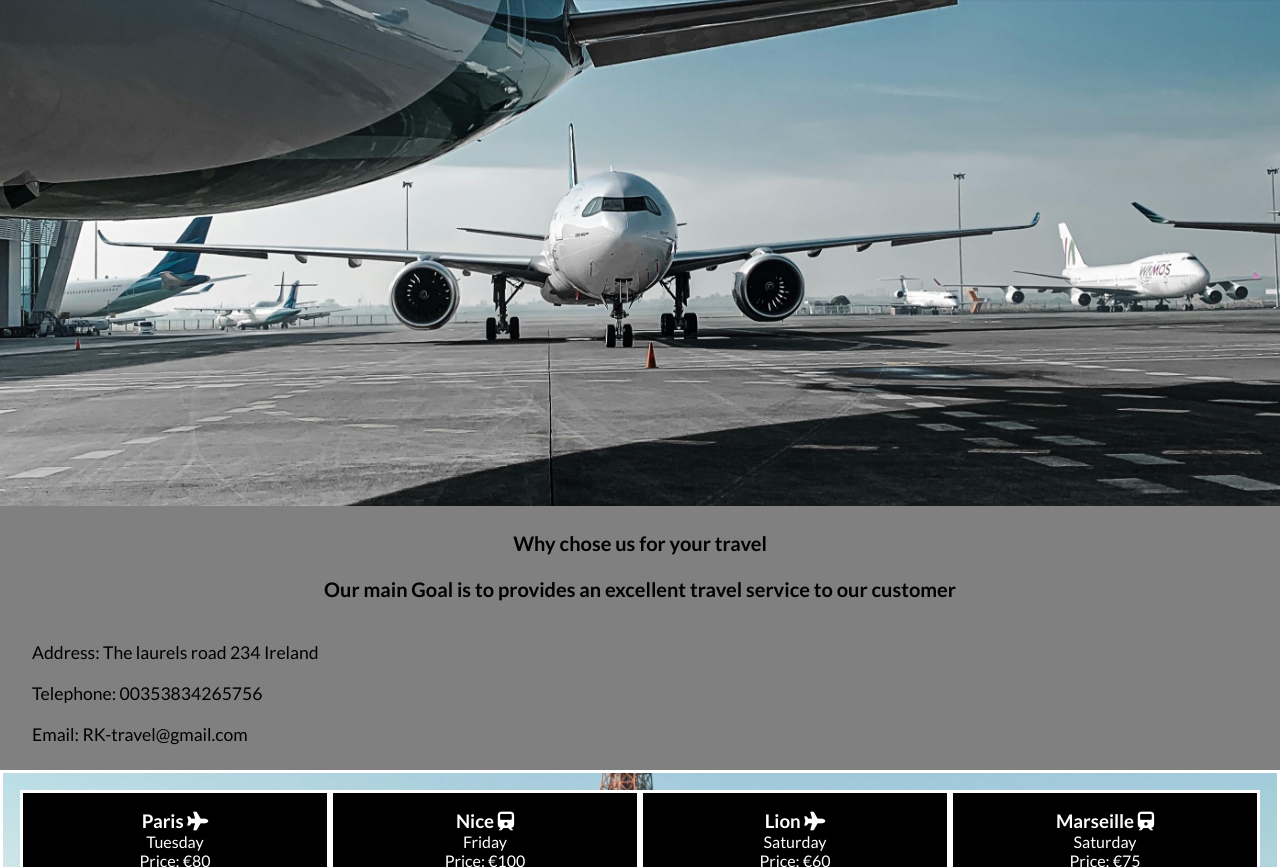
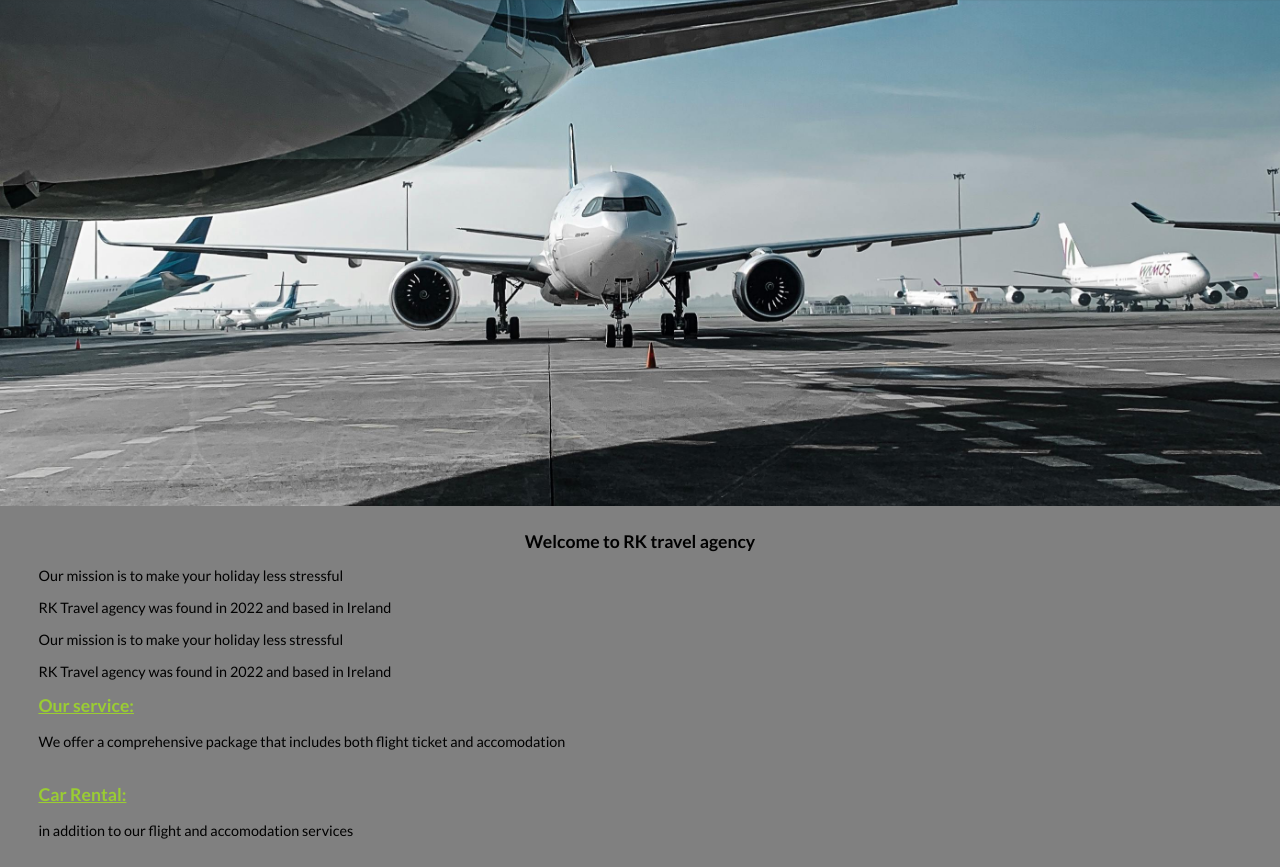
Before and after one commit to RamyApepone/RK-travel-agency, a plain HTML site: page index.html in a window 1280 px wide. Shown: the part 82-949 px from the top of the page. Drawn offline with nearby package versions, Linux system fonts and the light colour scheme.

Commit message:
Add about us descriptions

```diff
--- a/assets/css/style.css
+++ b/assets/css/style.css
@@ -96,21 +96,28 @@ main {
 
 /* the reasons section */
 #the-reasons {
-    width: 95%;
+    width: 94%;
     margin: 25px auto;
 }
 
 #the-reasons h2 {
-    margin-bottom: 22px;
+    margin-bottom: 15px;
     text-align: center;
-    font-size: 125%;
+    font-size: 110%;
     color: black;
+
 }
-
-#the-reasons p {
-    margin-bottom: 20px;
+#the-reasons h3 {
+    margin-bottom: 17px;
     text-align: left;
     font-size: 110%;
+    color: yellowgreen;
+    text-decoration-line: underline;
+}
+#the-reasons p {
+    margin-bottom: 15px;
+    text-align: left;
+    font-size: 90%;
     color:black;
 }
 
@@ -170,7 +177,6 @@ main {
     box-sizing: border-box;
     font-size: 120%;
     text-transform: capitalize;
-
     justify-content: space-evenly;
     color: black;
 }
--- a/index.html
+++ b/index.html
@@ -39,12 +39,31 @@
     <main>
         <section id="voyage"></section>
         <section id="the-reasons">
-            <h2>Why chose us for your travel</h2>
-            <h2>Our main Goal is to provides an excellent travel service to our customer</h2>
+            <div id="the-reasons"></div>
+            <div>
+                <h2>Welcome to RK travel agency</h2>
+                <p>Our mission is to make your holiday less stressful</p>
+                <p>RK Travel agency was found in 2022 and based in Ireland</p>
+                <p>Our mission is to make your holiday less stressful</p>
+                <p>RK Travel agency was found in 2022 and based in Ireland</p>
+            </div>
+            <div>
+                <h3>Our service:</h3>
+                <p>We offer a comprehensive package that includes both flight ticket and accomodation</p>
+            </div>
+            <div>
+                <br>
+                <h3>Car Rental:</h3>
+                <p>in addition to our flight and accomodation services</p>
+            </div>
             <br>
-            <p>Address: The laurels road 234 Ireland</p>
-            <p>Telephone: 00353834265756</p>
-            <p>Email: RK-travel@gmail.com</p>
+            <div>
+                <h4>contact info:</h4>
+                <br>
+                <p>Address: The laurels road 234 Ireland</p>
+                <p>Telephone: 00353834265756</p>
+                <p>Email: RK-travel@gmail.com</p>
+            </div>
         </section>
 
         <!-- Flight Destinations -->
@@ -98,6 +117,7 @@
                 aria-label="Visit our Snapchat page (opens in a new tap)">
                 <i class="fa-brands fa-snapchat"></i></a>
             </li>
+            <li><p>copyright by: Ramy-Kelenda</p></li>
         </ul>
     </footer>
 
```
